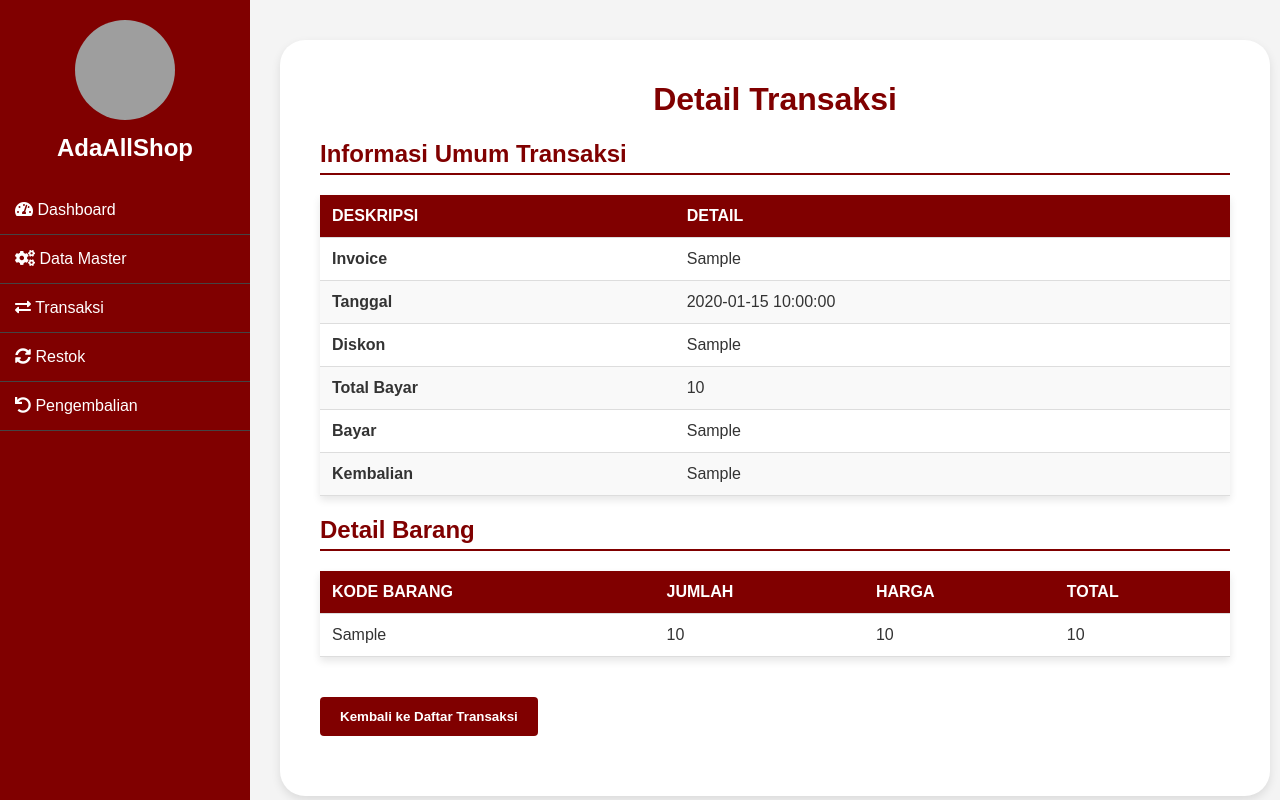
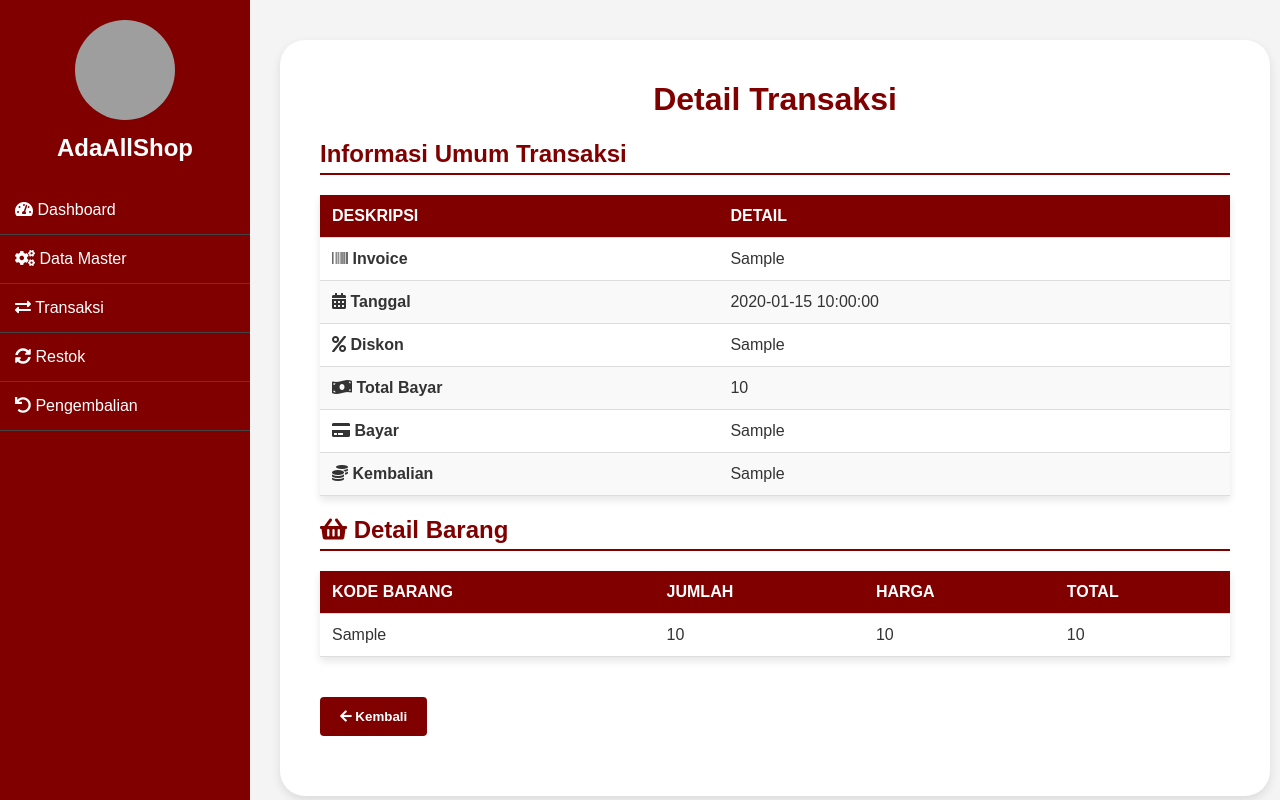
Before and after one commit to HelgaFaisa/Website_Kasir, a PHP site: page /percobaan/detail_transaksi.php?id=1 in a window 1280 px wide. Run offline with PHP 8.4, Linux system fonts and the light colour scheme; the visitor is signed in with stand-in values (Sample User, id 1); tables that the repository leaves empty or names only in its code hold one stand-in row (values such as "Sample post"); some web fonts are replaced; grey boxes are pictures that could not be loaded.

Commit message:
detail dan daftar

```diff
--- a/percobaan/detail_transaksi.php
+++ b/percobaan/detail_transaksi.php
@@ -199,35 +199,35 @@ tr:hover {
             </tr>
         </thead>
         <tbody>
-            <tr>
-                <td><strong>Invoice</strong></td>
+        <tr>
+                <td><i class="fas fa-barcode"></i><strong>  Invoice</strong></td>
                 <td><?= htmlspecialchars($transaksi['invoice']); ?></td>
             </tr>
             <tr>
-                <td><strong>Tanggal</strong></td>
+                <td><i class="fas fa-calendar-alt"></i><strong>  Tanggal</strong></td>
                 <td><?= htmlspecialchars($transaksi['tanggal_input']); ?></td>
             </tr>
             <tr>
-                <td><strong>Diskon</strong></td>
+                <td><i class="fas fa-percent"></i><strong>  Diskon</strong></td>
                 <td><?= htmlspecialchars($transaksi['diskon']); ?></td>
             </tr>
             <tr>
-                <td><strong>Total Bayar</strong></td>
+                <td><i class="fas fa-money-bill-wave"></i><strong>  Total Bayar</strong></td>
                 <td><?= htmlspecialchars($transaksi['total']); ?></td>
             </tr>
             <tr>
-                <td><strong>Bayar</strong></td>
+                <td><i class="fas fa-credit-card"></i><strong>  Bayar</strong></td>
                 <td><?= htmlspecialchars($transaksi['bayar']); ?></td>
             </tr>
             <tr>
-                <td><strong>Kembalian</strong></td>
+                <td><i class="fas fa-coins"></i><strong>  Kembalian</strong></td>
                 <td><?= htmlspecialchars($transaksi['kembali']); ?></td>
             </tr>
         </tbody>
     </table>
 
     <!-- Detail Barang -->
-    <h2>Detail Barang</h2>
+    <h2><i class="fas fa-shopping-basket"></i> Detail Barang</h2>
     <table>
         <thead>
             <tr>
@@ -249,14 +249,16 @@ tr:hover {
                 <?php endforeach; ?>
             <?php else: ?>
                 <tr>
-                    <td colspan="4" class="no-data">Tidak ada detail barang untuk transaksi ini.</td>
+                    <td colspan="4" class="no-data"><i class="fas fa-exclamation-triangle"></i> Tidak ada detail barang untuk transaksi ini.</td>
                 </tr>
             <?php endif; ?>
         </tbody>
     </table>
 
     <!-- Tombol Kembali -->
-    <button class="back-button" onclick="goBack()">Kembali ke Daftar Transaksi</button>
+    <button class="back-button" onclick="goBack()">
+        <i class="fas fa-arrow-left"></i> Kembali
+    </button>
 </div>
 
 <script>
--- a/percobaan/transaksi1.php
+++ b/percobaan/transaksi1.php
@@ -189,7 +189,7 @@ tr:hover {
 <?php include('sidebar.php'); ?>
     <!-- Konten Utama -->
     <div class="content">
-        <h1>Daftar Transaksi</h1>
+    <h1><i class="fas fa-list"></i> Daftar Transaksi</h1>
         <table>
             <thead>
                 <tr>
```
